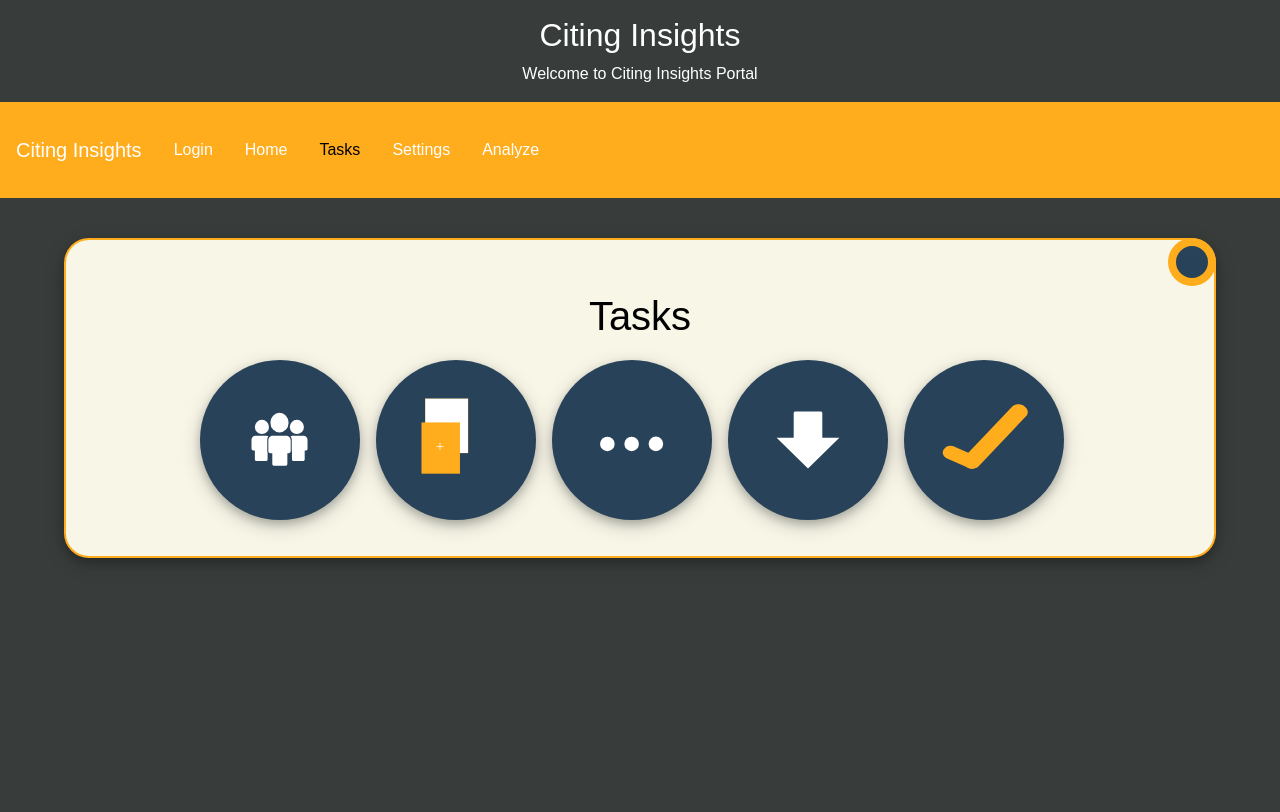
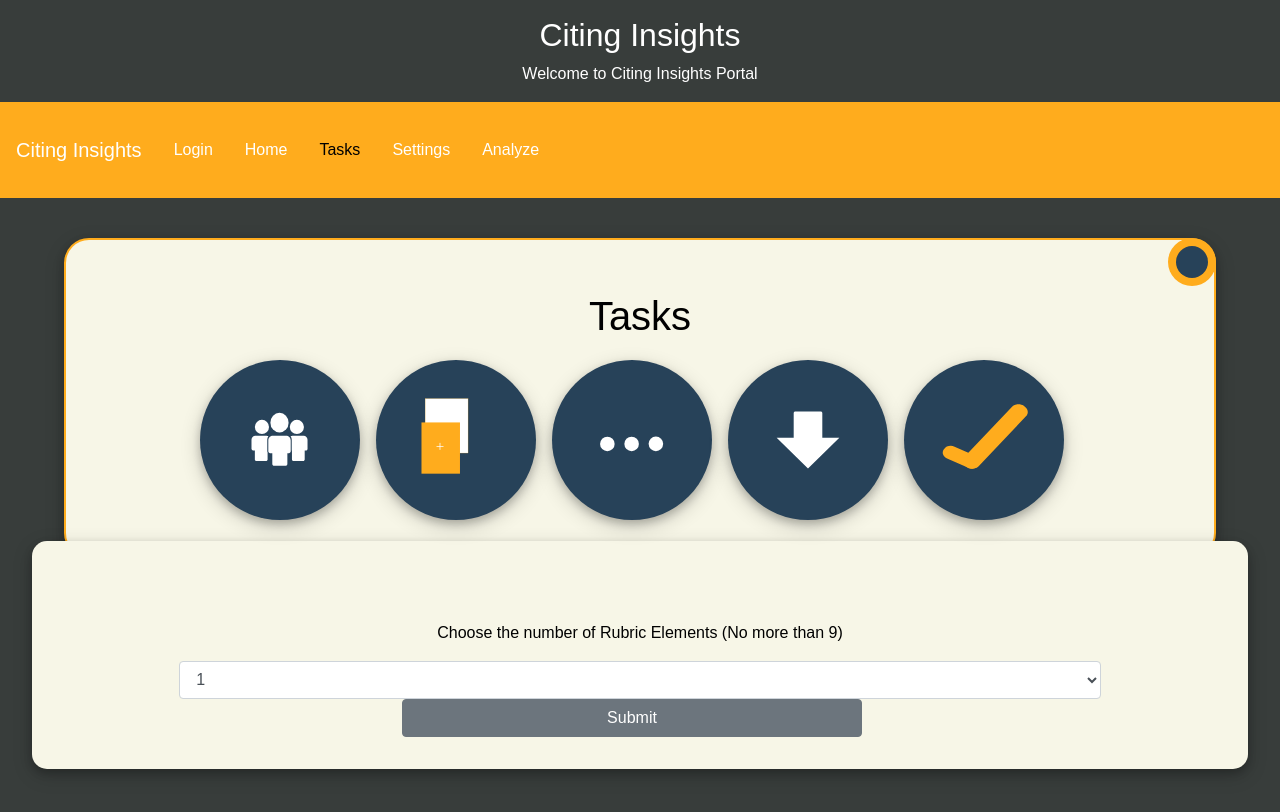
Before and after one commit to hsu-library-project-x/citing-insights-phase-1, a React (Create React App) app in the folder client/: page /#/tasks/rubriceditor in a window 1280 px wide. Shown: the top 812 px of the page. Built offline with nearby package versions, Linux system fonts and the light colour scheme.

Commit message:
Began Work on Rubric Editor
Have basic architecture done

```diff
--- /dev/null
+++ b/client/src/RubricEditor.jsx
@@ -0,0 +1,85 @@
+import React, {Component} from 'react';
+import {Label, Input, Card, CardText, CardBody, CardTitle, Button} from 'reactstrap';
+
+
+const Rubric = () => (
+	<div class="rubricContainer">
+		<Card>
+			<CardBody>
+				<CardTitle>Rubric Component</CardTitle>
+				<CardText>Text about what this Rubric Component is goes here</CardText>
+					<Label for="rubricValue">Score</Label>
+					<Input type="select" name="select" id="rubricValue">
+						<option>1</option>
+						<option>2</option>
+						<option>3</option>
+						<option>4</option>
+						<option>5</option>
+					</Input>
+			</CardBody>
+		</Card>
+	</div>
+)
+
+const Editor = () => (
+	<div>
+		<p>Choose the number of Rubric Elements (No more than 9)</p>
+		<Input type="select" name="rubricElements" id="rubricChoice">
+			<option value="1">1</option>
+			<option value="2">2</option>
+			<option value="3">3</option>
+			<option value="4">4</option>
+			<option value="5">5</option>
+			<option value="6">6</option>
+			<option value="7">7</option>
+			<option value="8">8</option>
+			<option value="9">9</option>
+		</Input>
+	</div>
+)
+
+class RubricEditor extends Component{
+
+	constructor(props){
+		super(props);
+		this.state = {
+	      	rubricArray: "",
+	      	isEditing: false
+	    }
+
+	    this.buildEditor = this.buildEditor.bind(this);
+	    this.buildRubric = this.buildRubric.bind(this);
+	    this.renderActions = this.renderActions.bind(this);
+	}
+
+	renderActions(){
+		if(this.state.isEditing){
+			//loop the value of rubric Array building a card for each one
+
+			//Hide the selector to prevent overwrighting the number of cards
+
+			//Build the connection to server, sending server the details of the rubric and cards
+		}
+	}
+
+	buildEditor(){
+		let numCards = document.getElementById("rubricChoice").value;
+		this.state.rubricArray = numCards;
+		this.state.isEditing = !this.state.isEditing;
+	}
+
+	buildRubric(){
+
+	}
+
+	render(){
+		return(
+			<div class="rubricEdit-container classes-container">
+				{(!this.state.isEditing) ? <Editor /> : <div id="cardStorage">{this.renderActions()}</div>}
+				{(!this.state.isEditing) ? <Button id="rubEditButton" onClick={this.buildEditor}>Submit</Button> : <Button id="rubBuildButton" onClick={this.buildRubric}>Build Rubric</Button>}
+			</div>
+		);
+	}
+}
+
+export default RubricEditor
--- a/client/src/Tasks.js
+++ b/client/src/Tasks.js
@@ -11,7 +11,7 @@ import Classes from "./Classes";
 import Assignments from "./Assignments";
 import Download from "./Download";
 import Analyze from "./Analyze";
-
+import RubricEditor from "./RubricEditor";
 //Import Icons
 import addClass from './images/class.svg';
 import addAssignment from './images/assignment.svg';
@@ -64,7 +64,7 @@ class Tasks extends Component{
 					<div class="sidebar" id="SideBar">
 						<h1 class="head-1 head-2" id="headTitle">Tasks</h1>
 						<div class="button-container">
-							<Link to="/tasks/classes">
+							<Link to="/tasks/courses">
 								<button class="menuButton" onClick={this.changeName}>
 								<img alt="classesIcon" id="Class" src={addClass} />
 									Manage Courses
@@ -96,10 +96,10 @@ class Tasks extends Component{
 							</Link>
 						</div>
 						<div class="button-container">
-							<Link to="/tasks/rubric">
+							<Link to="/tasks/rubriceditor">
 								<button class="menuButton" onClick={this.changeName}>
 								<img alt="rubricIcon" id="Rubric" src={rubric} />
-									Manage Rubrics
+									Edit Rubrics
 								</button>
 							</Link>
 						</div>
@@ -107,10 +107,11 @@ class Tasks extends Component{
 				</HashRouter>
 				<div id="mainContent">
 					<Switch>
-						<Route path="/tasks/classes" component={Classes}/>
+						<Route path="/tasks/courses" component={Classes}/>
 						<Route path="/tasks/assignments" component={Assignments}/>
 						<Route path="/tasks/continue" component={Analyze}/>
 						<Route path="/tasks/download" component={Download}/>
+						<Route path="/tasks/rubriceditor" component={RubricEditor}/>
 					</Switch>
 				</div>
 			</div>
```
Also changed, not shown: 1 other file (tests, documents, lock files or other folders).
